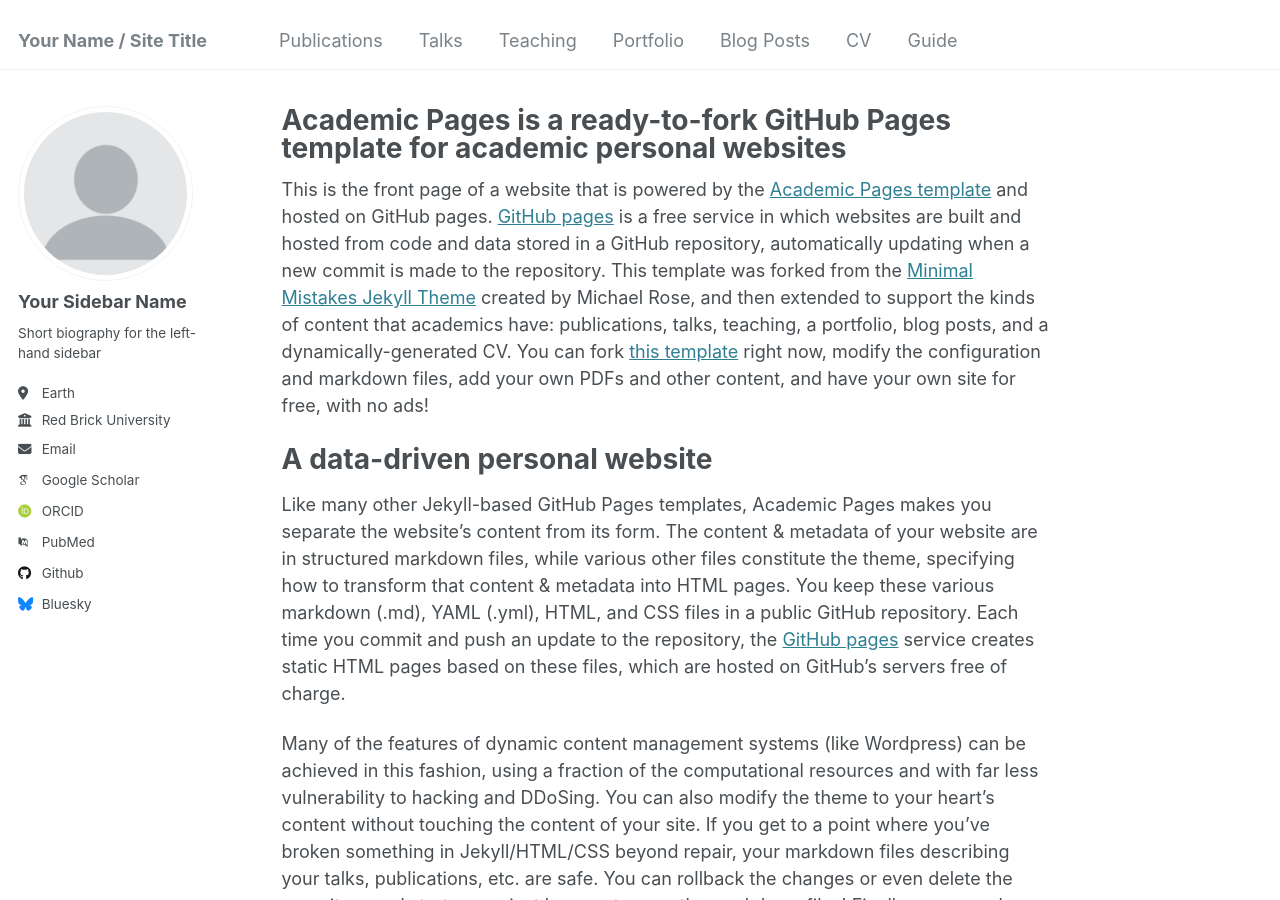
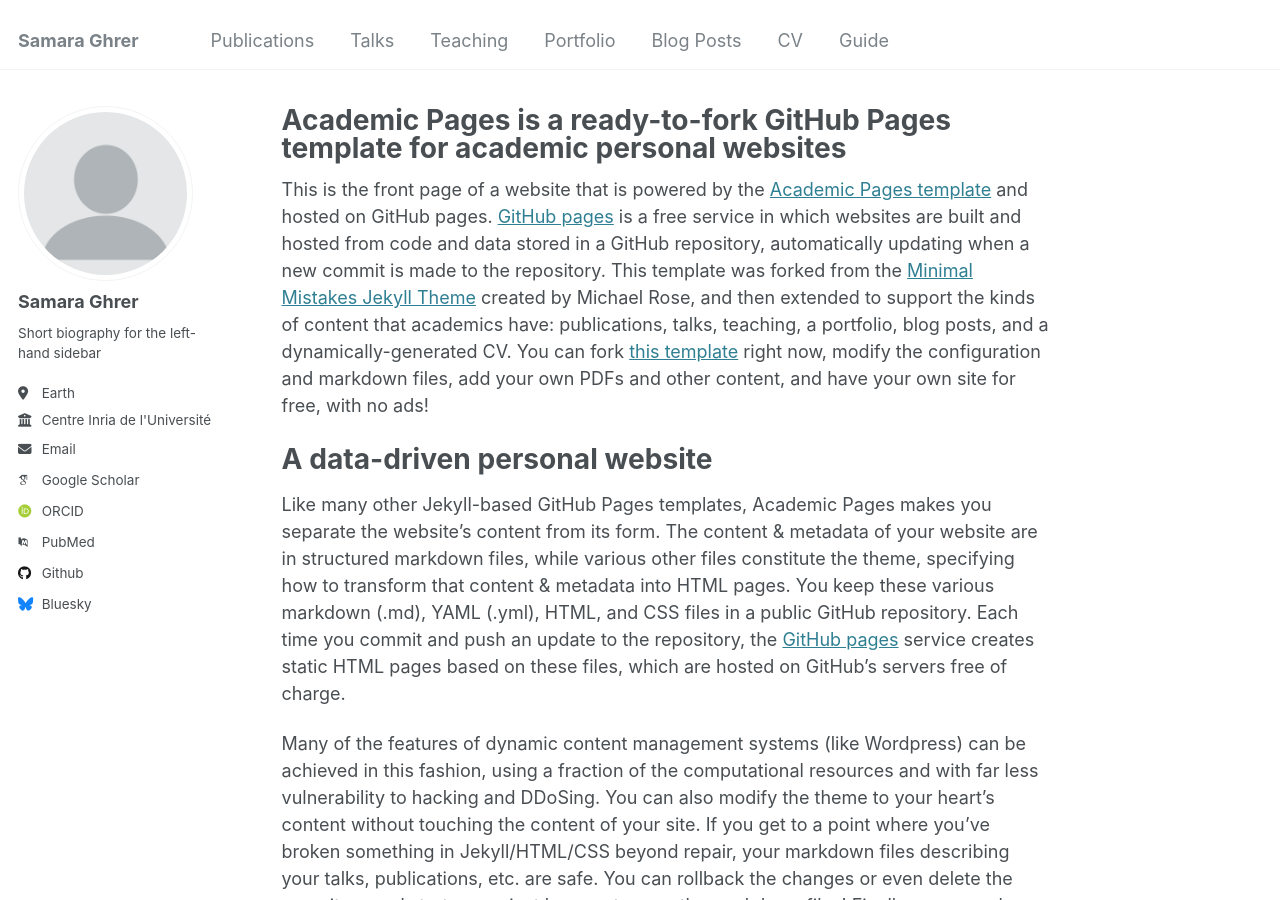
Before and after one commit to samara-ghrer/samara-ghrer.github.io, a Jekyll site: the page built from _pages/about.md, in a window 1280 px wide and 900 px high. Built offline with Jekyll 4.4.1, drawn with Linux system fonts in a browser that asks for light colours; some web fonts are replaced.

Commit message:
Update _config.yml

```diff
--- a/_config.yml
+++ b/_config.yml
@@ -8,7 +8,7 @@
 
 # Basic Site Settings
 locale                   : "en-US"
-title                    : "Your Name / Site Title"
+title                    : "Samara Ghrer"
 title_separator          : "-"
 name                     : &name "Samara Ghrer"
 description              : &description "personal description"
@@ -22,11 +22,11 @@ repository               : "academicpages/academicpages.github.io"
 author:
   # Biographic information
   avatar           : "profile.png"
-  name             : "Your Sidebar Name"
+  name             : "Samara Ghrer"
   pronouns         : # example: "she/her"
   bio              : "Short biography for the left-hand sidebar"
   location         : "Earth"
-  employer         : "Red Brick University"
+  employer         : "Centre Inria de l'Université Grenoble Alpes"
   uri              : # URL
   email            : "none@example.org"
 
```
